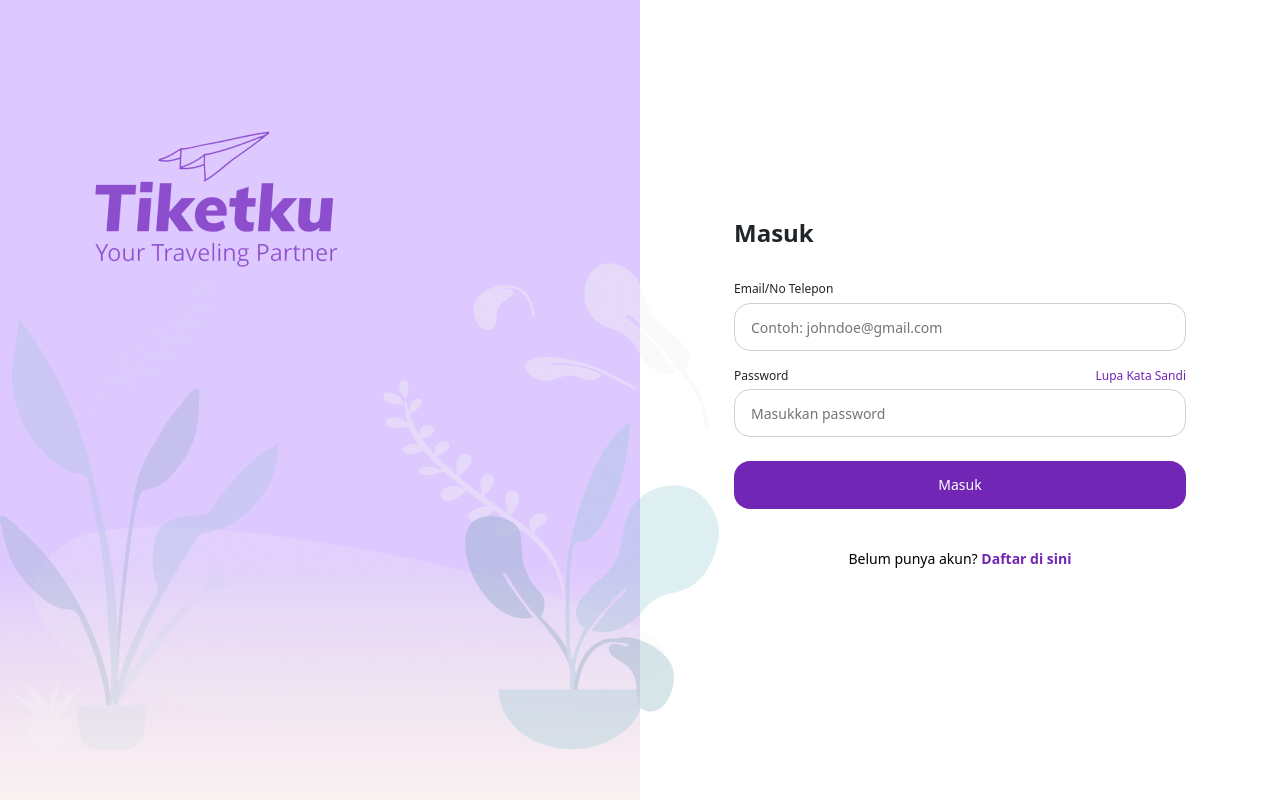
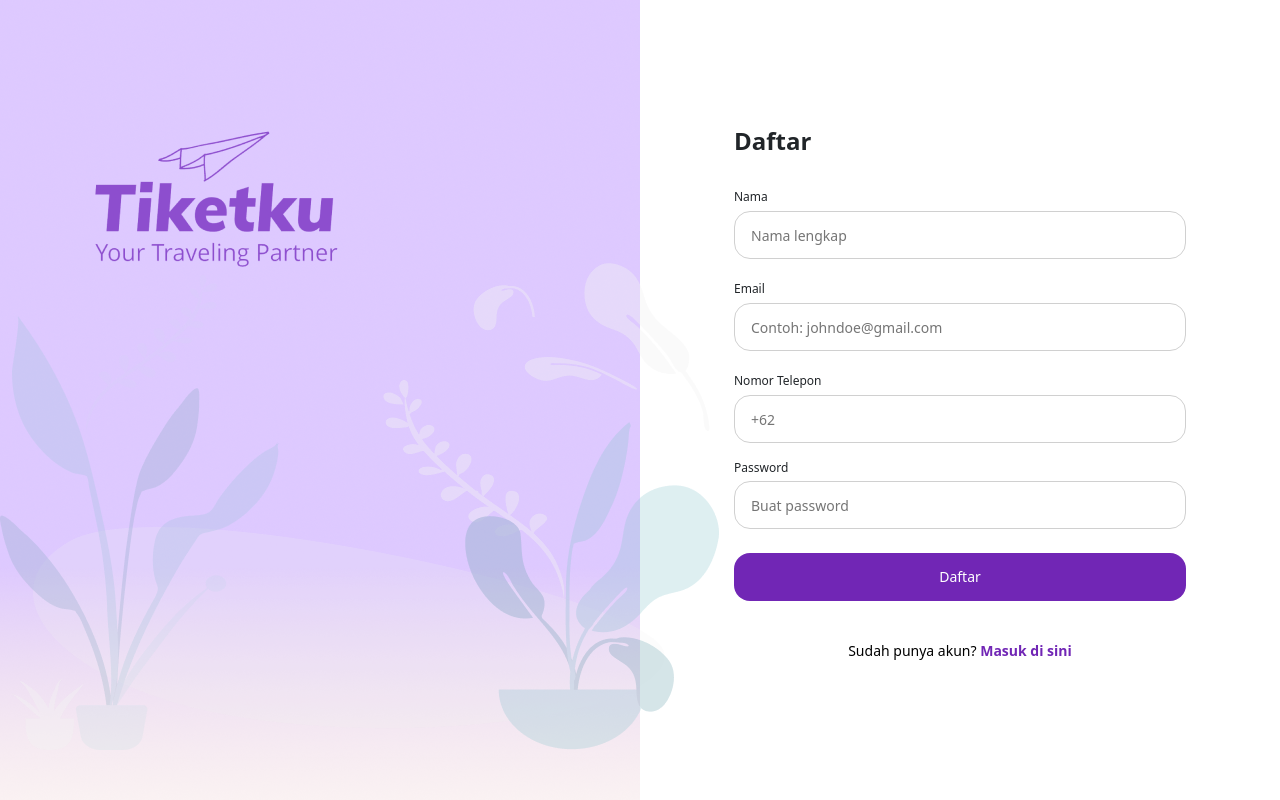
Before and after one commit to yovitazahra/Flynar-UI, a Next.js app: page /auth/Register in a window 1280 px wide. Built offline with nearby package versions, Linux system fonts and the light colour scheme.

Commit message:
mengganti file register

```diff
--- a/src/pages/auth/Register/index.tsx
+++ b/src/pages/auth/Register/index.tsx
@@ -1,7 +1,7 @@
 import type { ReactElement } from 'react'
 import 'bootstrap/dist/css/bootstrap.css'
 
-function Login (): ReactElement {
+function Signup (): ReactElement {
   return (
     <div>
       <div className='d-flex'>
@@ -12,11 +12,35 @@ function Login (): ReactElement {
         <div className='d-flex align-items-center justify-content-center' style={{ width: '50%', height: '100vh' }}>
           <div>
             <form action='' style={{ width: '452px', height: 'fit-content' }}>
-              <h5 style={{ fontWeight: '700', fontSize: '24px', lineHeight: '36px', marginBottom: '24px' }}>Masuk</h5>
+              <h5 style={{ fontWeight: '700', fontSize: '24px', lineHeight: '36px', marginBottom: '24px' }}>Daftar</h5>
+              <div className='name' style={{ marginBottom: '16px' }}>
+                <div className='mb-1'>
+                  <label htmlFor='' style={{ fontWeight: '400', fontSize: '12px', lineHeight: '18px' }}>
+                      Nama
+                  </label>
+                </div>
+                <input
+                  type='text'
+                  placeholder='Nama lengkap'
+                  className='formNama'
+                  style={{
+                    width: '452px',
+                    height: '48px',
+                    fontWeight: '400',
+                    fontSize: '14px',
+                    lineHeight: '20px',
+                    color: '#8A8A8A',
+                    padding: '12px 16px',
+                    outline: 'none',
+                    border: '1px solid #D0D0D0',
+                    borderRadius: '16px'
+                  }}
+                />
+              </div>
               <div className='email' style={{ marginBottom: '16px' }}>
                 <div className='mb-1'>
                   <label htmlFor='' style={{ fontWeight: '400', fontSize: '12px', lineHeight: '18px' }}>
-                      Email/No Telepon
+                      Email
                   </label>
                 </div>
                 <input
@@ -37,18 +61,39 @@ function Login (): ReactElement {
                   }}
                 />
               </div>
+              <div className='noTlp' style={{ marginBottom: '16px' }}>
+                <div className='mb-1'>
+                  <label htmlFor='' style={{ fontWeight: '400', fontSize: '12px', lineHeight: '18px' }}>
+                      Nomor Telepon
+                  </label>
+                </div>
+                <input
+                  type='text'
+                  placeholder='+62'
+                  className='formNoTlp'
+                  style={{
+                    width: '452px',
+                    height: '48px',
+                    fontWeight: '400',
+                    fontSize: '14px',
+                    lineHeight: '20px',
+                    color: '#8A8A8A',
+                    padding: '12px 16px',
+                    outline: 'none',
+                    border: '1px solid #D0D0D0',
+                    borderRadius: '16px'
+                  }}
+                />
+              </div>
               <div className='pass' style={{ marginBottom: '24px' }}>
                 <div className='d-flex mb-1 justify-content-between'>
                   <label htmlFor='' style={{ fontWeight: '400', fontSize: '12px', lineHeight: '18px' }}>
                       Password
                   </label>
-                  <a href='auth/ForgotPassword' style={{ fontWeight: '500', fontSize: '12px', lineHeight: '18px', color: '#7126B5', textDecoration: 'none' }}>
-                      Lupa Kata Sandi
-                  </a>
                 </div>
                 <input
                   type='password'
-                  placeholder='Masukkan password'
+                  placeholder='Buat password'
                   className='formPass'
                   style={{ width: '452px', height: '48px', fontWeight: '400', fontSize: '14px', lineHeight: '20px', padding: '12px 16px', outline: 'none', border: '1px solid #D0D0D0', borderRadius: '16px' }}
                 />
@@ -69,12 +114,12 @@ function Login (): ReactElement {
                   border: 'none'
                 }}
               >
-                  Masuk
+                  Daftar
               </button>
               <p className='text-center' style={{ fontWeight: '400', fontSize: '14px', lineHeight: '20px', color: '#000' }}>
-                  Belum punya akun?{' '}
-                <a href='/auth/Signup' style={{ fontWeight: '700', fontSize: '14px', lineHeight: '20px', color: '#7126B5', textDecoration: 'none' }}>
-                    Daftar di sini
+                  Sudah punya akun?{' '}
+                <a href='/auth/Login' style={{ fontWeight: '700', fontSize: '14px', lineHeight: '20px', color: '#7126B5', textDecoration: 'none' }}>
+                    Masuk di sini
                 </a>
               </p>
             </form>
@@ -85,4 +130,4 @@ function Login (): ReactElement {
   )
 }
 
-export default Login
+export default Signup
```
